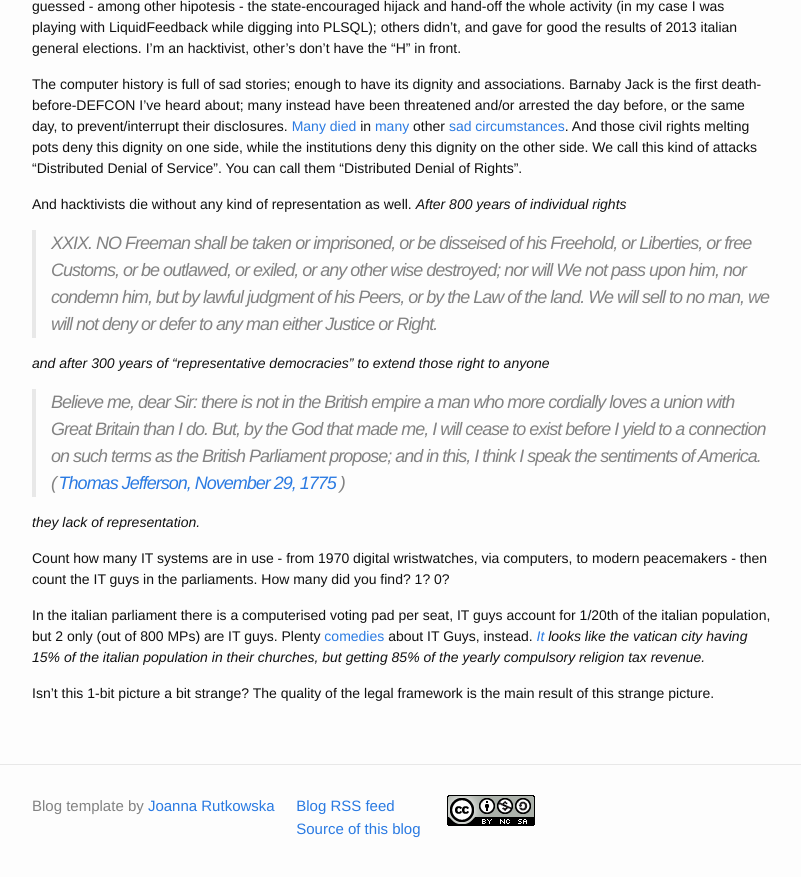
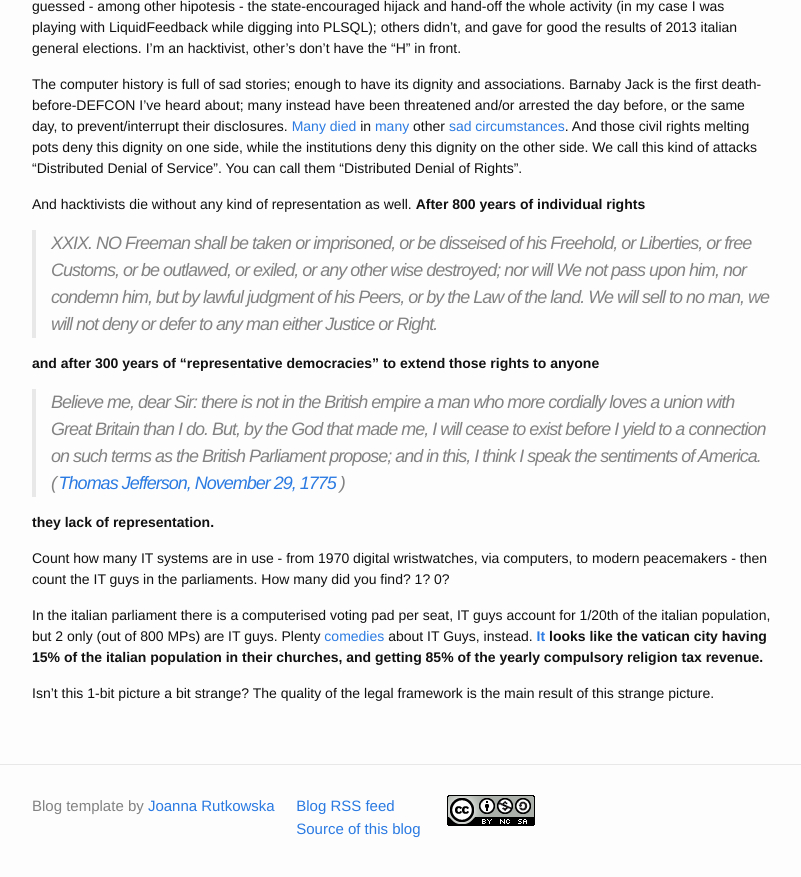
Before and after one commit to rootkovska/rootkovska.github.io, a Jekyll site: the page built from _posts/2015-12-30-NotActivist.md, in a window 1280 px wide and 900 px high, scrolled down 1785 px. Shown: the top 877 px of the window, without its empty margins (238-1039 px from the left). Built offline with Jekyll 4.4.1, drawn with Linux system fonts in a browser that asks for light colours; Markdown is read by kramdown in place of the engine named in the settings.

```diff
--- a/_posts/2015-12-30-NotActivist.md
+++ b/_posts/2015-12-30-NotActivist.md
@@ -33,11 +33,11 @@ When I saw it - a Partito Pirata's fail replica - I've been throwing shoes all a
 
 > On 6 November 2010, on request from the Italian police, the Norwegian police seized the data on the Norwegian servers of Autistici/Inventati (A/I)
 
-because of
+<a name="connections"></a>because of
 
 > The group's analysis of what happened focuses on two key aspects: firstly, the "relationship between neo-fascists and the institutions" in Italy, dating back to collusion and cover-ups during the "years of lead" in the 1970s and 1980s; secondly, on how the measure was so disproportionate that it may be interpreted as a case of "political intimidation" against A/I. After noting that a "protection system" prevented the truth about neo-fascist terrorism in the "years of lead" surfacing, in relation to more recent incidents, they speak of incongruence in sentencing against convicted fascists and anti-fascists.
 
-* 2013: [state-encouraged BGP hijacking](http://www.linux.it/~md/text/state-hijacking.pdf), that is 'the activism equivalent of' scamming the international community, [have been the cherry on top of the mudcake](http://www.bgpmon.net/how-hacking-team-helped-italian-special-operations-group-with-bgp-routing-hijack/)
+* <a name="rats"></a>2013: [state-encouraged BGP hijacking](http://www.linux.it/~md/text/state-hijacking.pdf), that is 'the activism equivalent of' scamming the international community, [have been the cherry on top of the mudcake](http://www.bgpmon.net/how-hacking-team-helped-italian-special-operations-group-with-bgp-routing-hijack/)
 
 > The Raggruppamento Operativo Speciale or ROS is the Special Operations Group of the Italian National Military police. The group focuses on investigating organized crime and terrorism. Hacking Team sells its RAT software known as Remote Control System (RCS) to law enforcement and intelligence agencies, ROS included.
 
@@ -46,18 +46,18 @@ I'm an hacktivist, other's don't have the "H" in front.
 
 The computer history is full of sad stories; enough to have its dignity and associations. Barnaby Jack is the first death-before-DEFCON I've heard about; many instead have been threatened and/or arrested the day before, or the same day, to prevent/interrupt their disclosures. [Many](https://en.wikipedia.org/wiki/Alan_turing) [died](https://en.wikipedia.org/wiki/Karl_Koch_%28hacker%29) in [many](https://en.wikipedia.org/wiki/Phil_Katz) other [sad](https://en.wikipedia.org/wiki/Freenode#Rob_Levin) [circumstances](http://hackaday.com/2008/09/20/mark-hoekstra-has-passed-away/). And those civil rights melting pots deny this dignity on one side, while the institutions deny this dignity on the other side. We call this kind of attacks "Distributed Denial of Service". You can call them "Distributed Denial of Rights".
 
-And hacktivists die without any kind of representation as well. *After 800 years of individual rights*
+And hacktivists die without any kind of representation as well. **After 800 years of individual rights**
 
 > XXIX. NO Freeman shall be taken or imprisoned, or be disseised of his Freehold, or Liberties, or free Customs, or be outlawed, or exiled, or any other wise destroyed; nor will We not pass upon him, nor condemn him, but by lawful judgment of his Peers, or by the Law of the land. We will sell to no man, we will not deny or defer to any man either Justice or Right.
 
-*and after 300 years of "representative democracies" to extend those right to anyone*
+**and after 300 years of "representative democracies" to extend those rights to anyone**
 
 > Believe me, dear Sir: there is not in the British empire a man who more cordially loves a union with Great Britain than I do. But, by the God that made me, I will cease to exist before I yield to a connection on such terms as the British Parliament propose; and in this, I think I speak the sentiments of America. ( [Thomas Jefferson, November 29, 1775](https://en.wikipedia.org/wiki/United_States_Declaration_of_Independence) )
 
-*they lack of representation.*
+**they lack of representation.**
 
 Count how many IT systems are in use - from 1970 digital wristwatches, via computers, to modern peacemakers - then count the IT guys in the parliaments. How many did you find? 1? 0?
 
-In the italian parliament there is a computerised voting pad per seat, IT guys account for 1/20th of the italian population, but 2 only (out of 800 MPs) are IT guys. Plenty [comedies](http://www.cbs.com/shows/big_bang_theory/) about IT Guys, instead. *[It](http://www.cilditalia.org) looks like the vatican city having 15% of the italian population in their churches, but getting 85% of the yearly compulsory religion tax revenue.*
+In the italian parliament there is a computerised voting pad per seat, IT guys account for 1/20th of the italian population, but 2 only (out of 800 MPs) are IT guys. Plenty [comedies](http://www.cbs.com/shows/big_bang_theory/) about IT Guys, instead. **[It](http://www.cilditalia.org) looks like the vatican city having 15% of the italian population in their churches, and getting 85% of the yearly compulsory religion tax revenue.**
 
 Isn't this 1-bit picture a bit strange? The quality of the legal framework is the main result of this strange picture.
```
Also changed, not shown: other parts of _posts/2015-12-30-NotActivist.md (+1 -1 lines), _posts/2015-12-25-Aethernum.md (+1 -1 lines), _posts/2016-01-01-Standing.md (added, +92 -0 lines).
